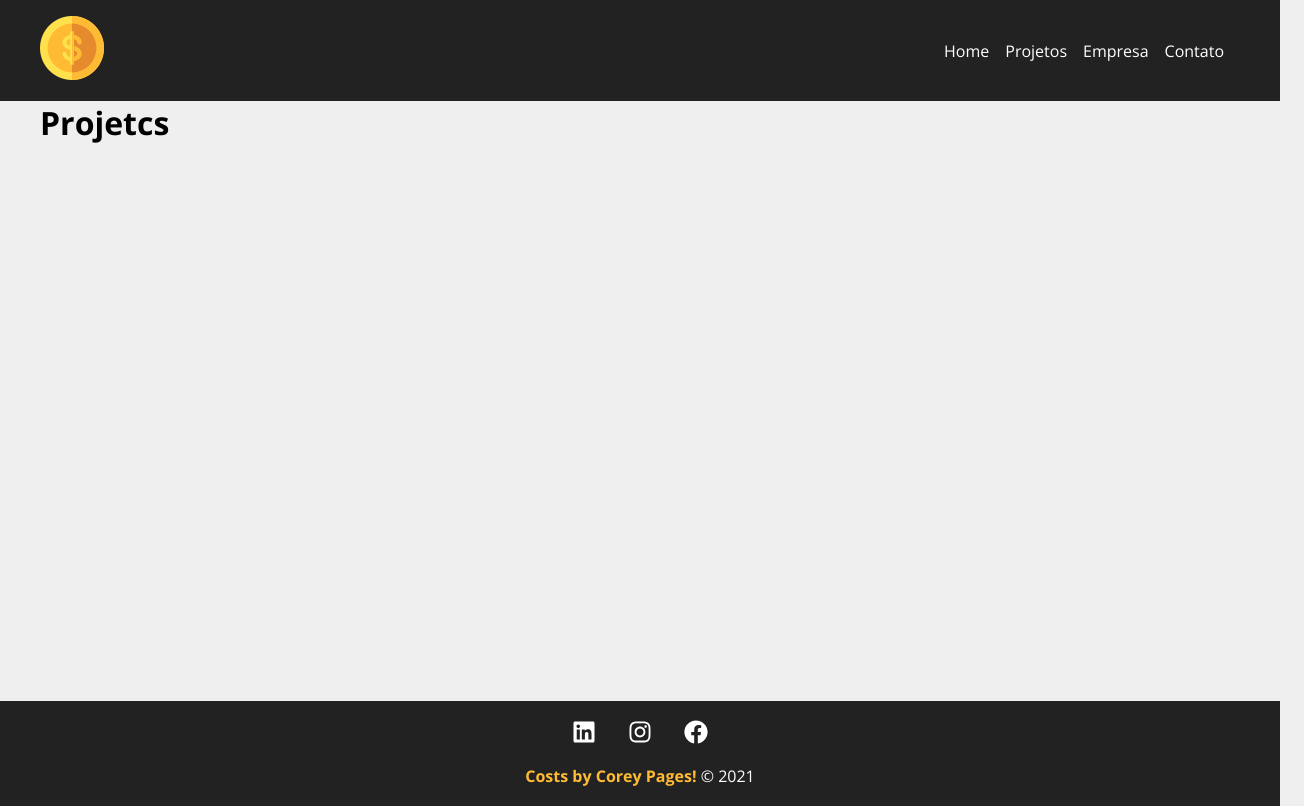
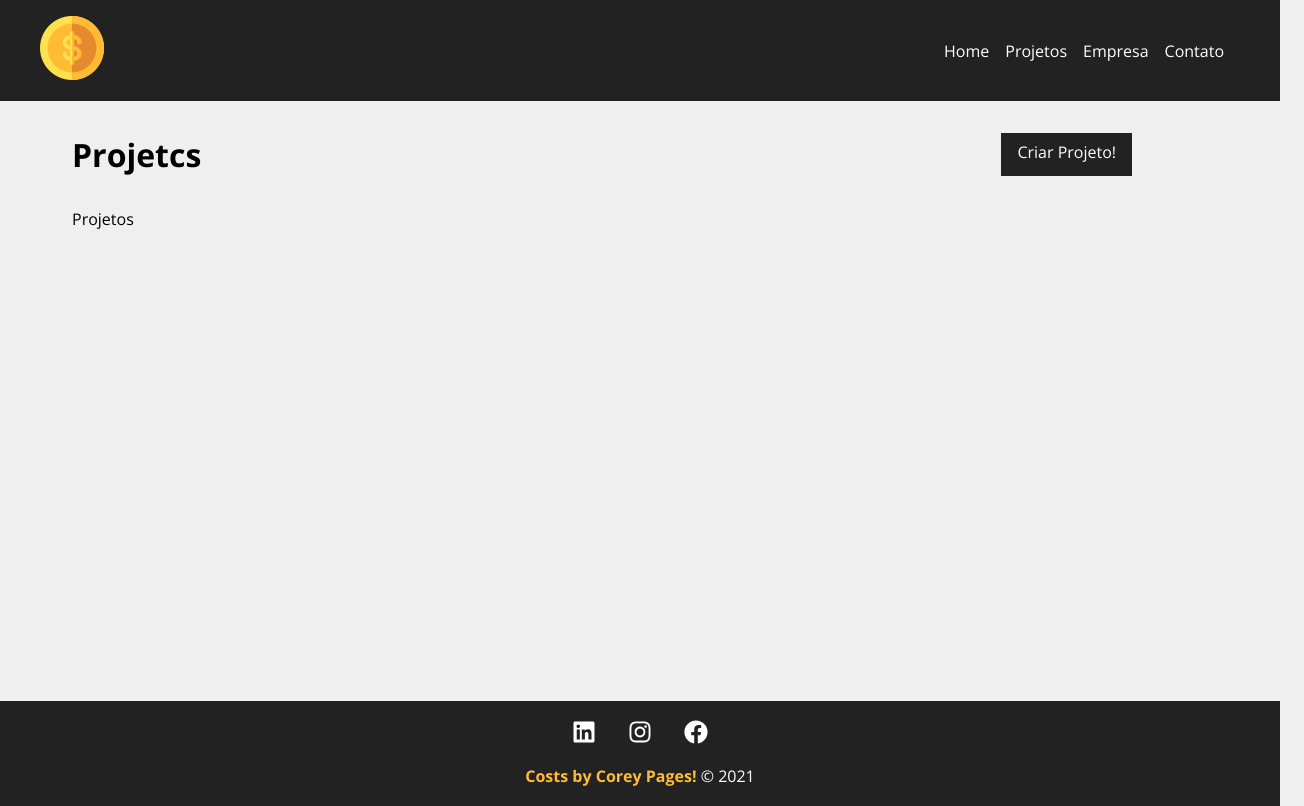
Before and after one commit to CoreyDevl/curso_react, a React (Create React App) app: page /projects in a window 1280 px wide. Shown: the whole page, 1304 px wide, since content can reach past the window. Built offline with nearby package versions, Linux system fonts and the light colour scheme.

Commit message:
Adicionado primeiros componentes em PROJECT
adicionado  linkbutton e configurações css

```diff
--- a/src/pages/NewProject.js
+++ b/src/pages/NewProject.js
@@ -30,7 +30,7 @@
 return(
 <div className={styles.newProjectContainer}>
     <h1>Criar Projeto</h1>
-    <p>Crie seu projeto para depois adicionar os serviço</p>
+    <p>Crie seu projeto para depois adicionar os serviços</p>
     <ProjectForm handleSubmit={createPost} btnText="Criar Projeto"/>
 </div>
 )
--- a/src/pages/Projects.js
+++ b/src/pages/Projects.js
@@ -1,6 +1,8 @@
 import { useLocation } from "react-router-dom"
-
+import styles from './Projects.module.css'
 import Message from "../components/layout/Message"
+import Container from '../components/layout/Container'
+import LinkButton from "../components/layout/LinkButton"
 
 function Projects(){
 
@@ -10,10 +12,15 @@
     message = location.state.message
   }
     return (
-  <div>
-
+  <div className={styles.projectContainer}>
+   <div className={styles.titleContainer}>
  <h1>Projetcs</h1>
-      {message && <Message  type="sucess" msg={message}/>}
+ <LinkButton to="/newproject" text="Criar Projeto!"/>
+     </div>
+     {message && <Message  type="sucess" msg={message}/>}
+     <Container customClass="start">
+       <p>Projetos</p>
+     </Container>
   </div>
     )
 }
--- /dev/null
+++ b/src/pages/Projects.module.css
@@ -0,0 +1,10 @@
+.projectContainer{
+    padding: 2em;
+}
+
+.titleContainer{
+    max-width:1060px;
+    display: flex;
+    justify-content: space-between;
+    margin-bottom: 2em;
+}
```
